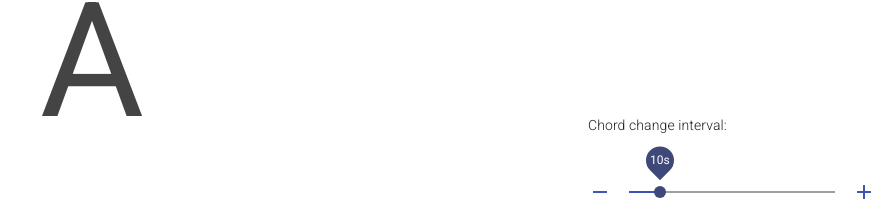
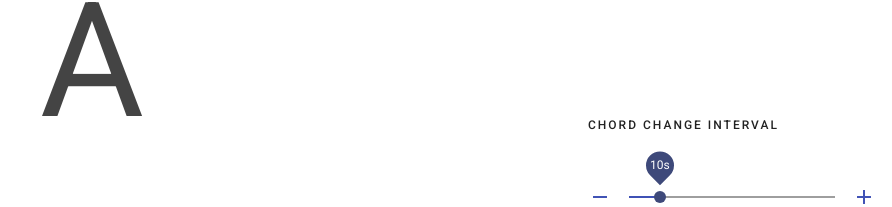
Before and after one commit to nobodyisme/chords, a Vue app: page / in a window 1280 px wide. Shown: the part 338-545 px from the top of the page, without its empty margins (388-1280 px from the left). Built offline with nearby package versions, Linux system fonts and the light colour scheme.

Commit message:
Change font for randomizer

```diff
--- a/src/components/PlayConfBox.vue
+++ b/src/components/PlayConfBox.vue
@@ -3,9 +3,7 @@
     <v-card-text>
       <v-row class="mb-4" justify="space-between">
         <v-col class="text-left">
-          <span class="subheading font-weight-light mr-1">
-            Chord change interval:
-          </span>
+          <span class="text-overline">Chord change interval</span>
         </v-col>
       </v-row>
 
```
